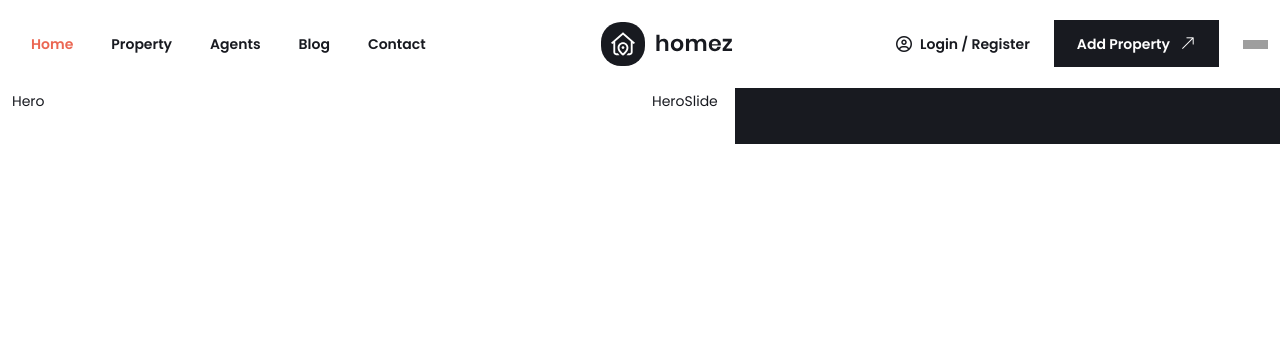
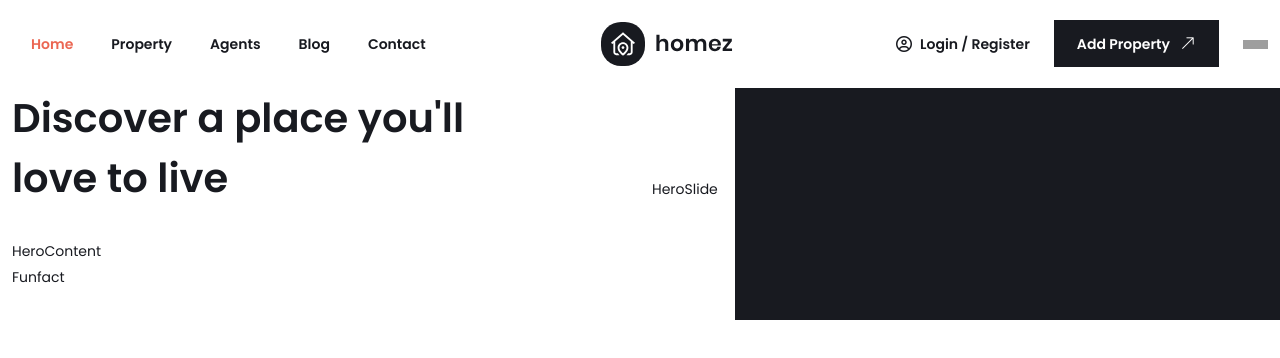
Before and after one commit to kajugadaniels/nextjs-django-realestate, a Next.js app in the folder frontend/: page / in a window 1280 px wide. Shown: the top 358 px of the page. Built offline with nearby package versions, Linux system fonts and the light colour scheme; grey boxes are pictures that could not be loaded.

Commit message:
Designing hero left side index

```diff
--- /dev/null
+++ b/frontend/src/components/Funfact.js
@@ -0,0 +1,9 @@
+import React from 'react'
+
+const Funfact = () => {
+    return (
+        <div>Funfact</div>
+    )
+}
+
+export default Funfact
--- /dev/null
+++ b/frontend/src/components/advance-filter/index.js
@@ -0,0 +1,9 @@
+import React from 'react'
+
+const AdvanceFilterModal = () => {
+    return (
+        <div>AdvanceFilterModal</div>
+    )
+}
+
+export default AdvanceFilterModal
--- /dev/null
+++ b/frontend/src/components/hero/HeroContent.js
@@ -0,0 +1,9 @@
+import React from 'react'
+
+const HeroContent = () => {
+    return (
+        <div>HeroContent</div>
+    )
+}
+
+export default HeroContent
--- a/frontend/src/components/hero/index.js
+++ b/frontend/src/components/hero/index.js
@@ -1,9 +1,34 @@
-import React from 'react'
+import Funfact from "../Funfact";
+import AdvanceFilterModal from "../advance-filter";
+import HeroContent from "./HeroContent";
 
 const Hero = () => {
     return (
-        <div>Hero</div>
-    )
-}
+        <>
+            <div className="inner-banner-style7 mb30-lg">
+                <h2 className="hero-title mb30 animate-up-1">
+                    Discover a place you&apos;ll <br className="d-none d-lg-block" /> love
+                    to live
+                </h2>
+                <HeroContent />
+                <div className="d-flex animate-up-3">
+                    <Funfact />
+                </div>
+            </div>
 
-export default Hero
+            <div className="advance-feature-modal">
+                <div
+                    className="modal fade"
+                    id="advanceSeachModal"
+                    tabIndex={-1}
+                    aria-labelledby="advanceSeachModalLabel"
+                    aria-hidden="true"
+                >
+                    <AdvanceFilterModal />
+                </div>
+            </div>
+        </>
+    );
+};
+
+export default Hero;
```
